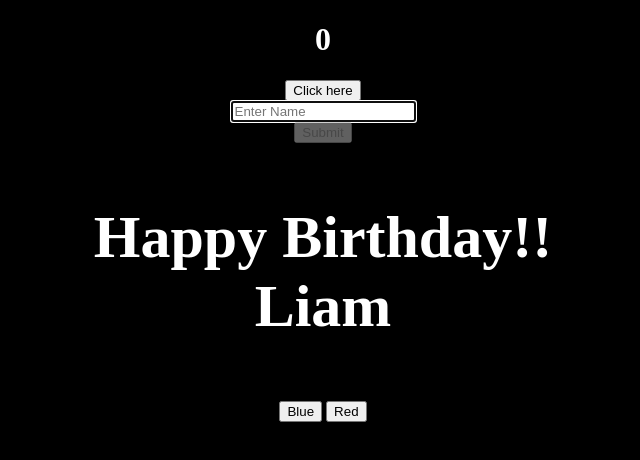
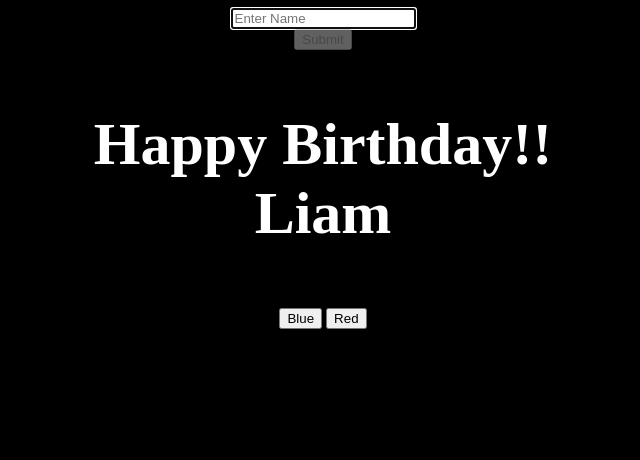
Before and after one commit to Liam-Reeves/CS50-Javascript, a plain HTML site: page index.html in a window 1280 px wide. Shown: the whole page, without its empty margins (317-957 px from the left). Drawn offline with Linux system fonts and the light colour scheme.

Commit message:
Deleted counter

```diff
--- a/index.html
+++ b/index.html
@@ -12,8 +12,7 @@
     </head>
     <body>
         <center>
-            <h1 id="counter">0</h1>
-            <button>Click here</button>
+
 
             <form id="form">
                 <input id="name" autofocus type="text" autofocus placeholder="Enter Name"> <br>
```
